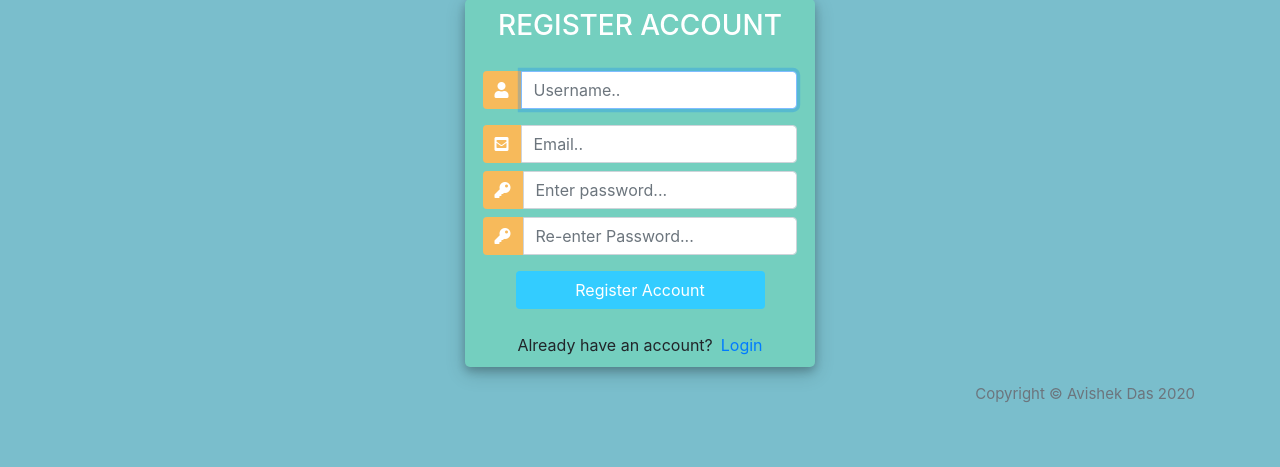
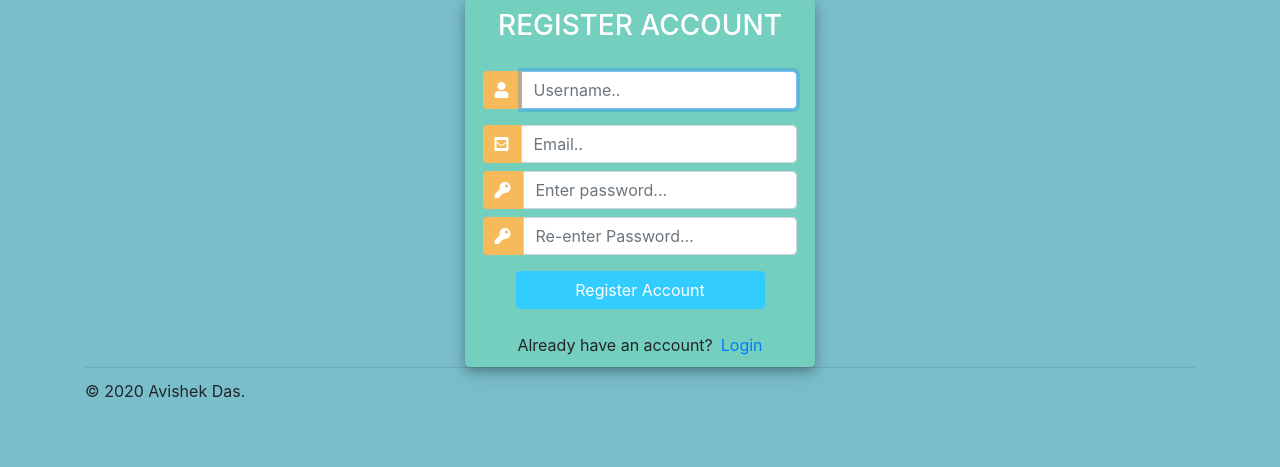
Before and after one commit to davishek7/django_crm, a Django app: page /register/ in a window 1280 px wide. Shown: the part 81-548 px from the top of the page. Run offline with Django 3.2, Linux system fonts and the light colour scheme; some libraries are stand-ins or nearby versions.

Commit message:
30th December 2020 commit

```diff
--- a/accounts/templates/accounts/account_settings.html
+++ b/accounts/templates/accounts/account_settings.html
@@ -1,4 +1,5 @@
 {%extends 'accounts/main.html'%}
+{% load crispy_forms_tags %}
 {%load static%}
 {%block content%}
 
@@ -26,7 +27,7 @@
 		<div class="card card-body">
 			<form method="POST" action="" enctype="multipart/form-data">
 				{%csrf_token%}
-				{{form.as_p}}
+				{{form | crispy}}
 				<input class="btn btn-primary" type="submit" value="Update Information">
 			</form>
 		</div>
--- a/accounts/templates/accounts/customer.html
+++ b/accounts/templates/accounts/customer.html
@@ -1,5 +1,5 @@
 {%extends 'accounts/main.html'%}
-
+{% load crispy_forms_tags %}
 {%block content%}
 <br>
 
@@ -36,7 +36,7 @@
         <div class="card card-body">
             <form method="GET">
 
-                {{myFilter.form}}
+                {{myFilter.form | crispy}}
 
                 <button class="btn btn-primary" type="submit">Search</button>
 
--- a/accounts/templates/accounts/main.html
+++ b/accounts/templates/accounts/main.html
@@ -23,11 +23,12 @@
         {%block content%}
         {%endblock%}
     </div>
-    <footer class="footer mt-auto py-3" id="footer">
-  <div class="container">
-    <span class="text-muted">Copyright &copy; Avishek Das 2020</span>
-  </div>
-</footer>
+    <div class="container">
+      <hr style="margin: 0 0 1% 0;">
+      <footer class="footer">
+          <p>&copy; 2020 Avishek Das.</p>
+      </footer>
+      </div>
 
 <script src="https://code.jquery.com/jquery-3.5.1.slim.min.js" integrity="sha384-DfXdz2htPH0lsSSs5nCTpuj/zy4C+OGpamoFVy38MVBnE+IbbVYUew+OrCXaRkfj" crossorigin="anonymous"></script>
 <script src="https://cdn.jsdelivr.net/npm/bootstrap@4.5.3/dist/js/bootstrap.bundle.min.js" integrity="sha384-ho+j7jyWK8fNQe+A12Hb8AhRq26LrZ/JpcUGGOn+Y7RsweNrtN/tE3MoK7ZeZDyx" crossorigin="anonymous"></script>
--- a/requirements.txt
+++ b/requirements.txt
@@ -3,7 +3,9 @@ Django==3.1.4
 django-crispy-forms==1.10.0
 django-filter==2.4.0
 djangorestframework==3.12.2
+gunicorn==20.0.4
 Pillow==8.0.1
 psycopg2-binary==2.8.6
+python-dotenv==0.15.0
 pytz==2020.4
 sqlparse==0.4.1
```
Also changed, not shown: 1 other file.
